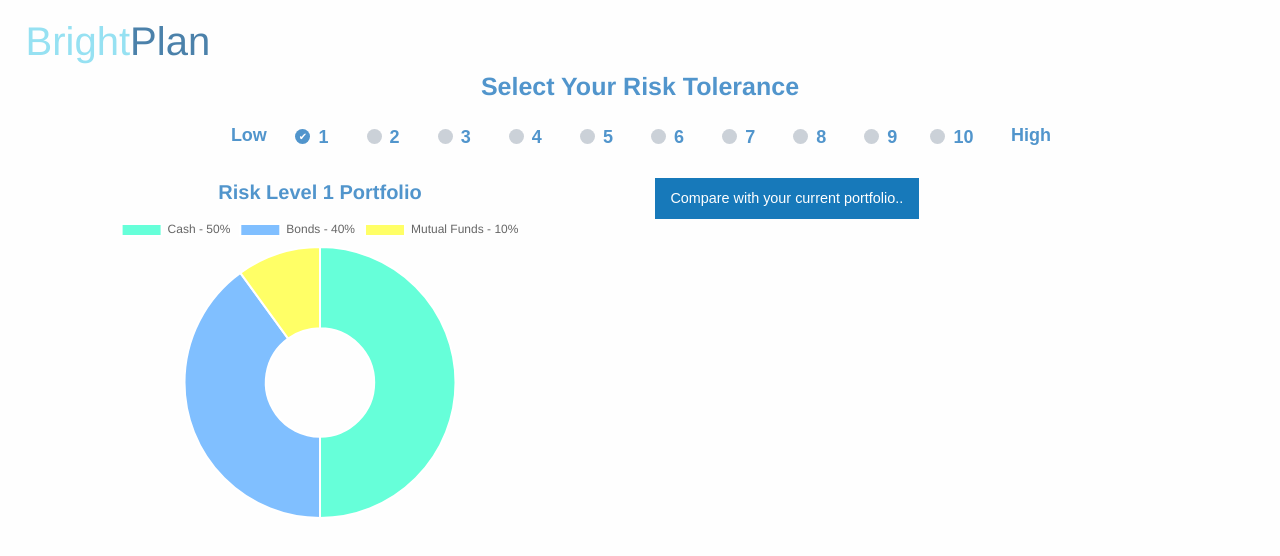
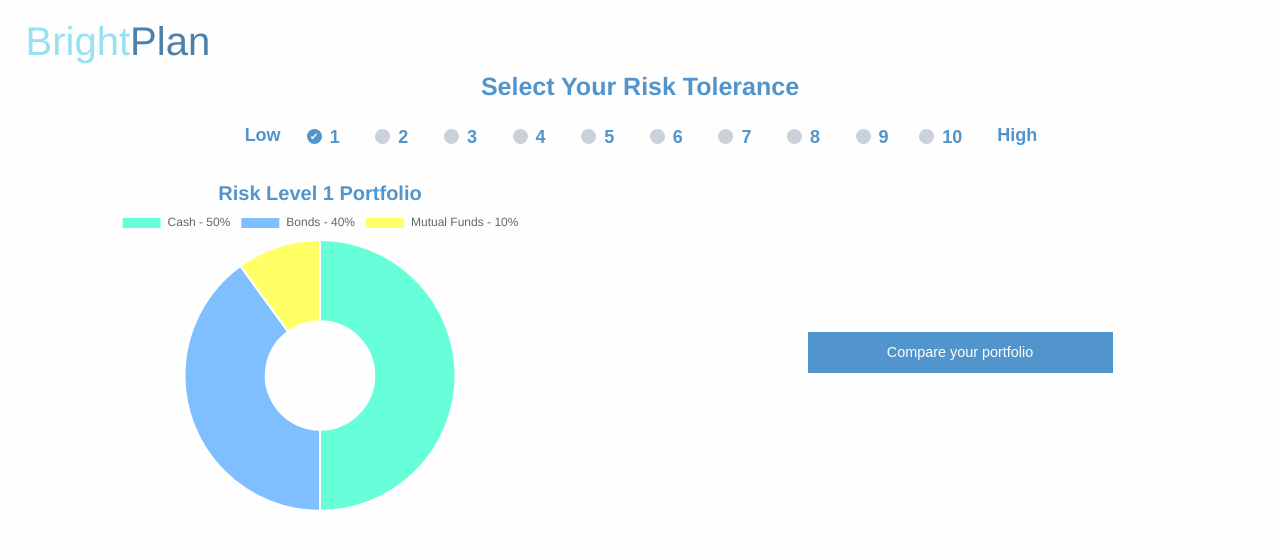
Before and after one commit to nezchaudhary/finance-ui, a React (Create React App) app: page / in a window 1280 px wide. Both pictures are taken after a click on the radio button 302 px from the left and 136 px from the top of the page. Shown: the top 556 px of the page. Built offline with nearby package versions, Linux system fonts and the light colour scheme.

Commit message:
Add styling to all buttons

```diff
--- a/src/components/App.css
+++ b/src/components/App.css
@@ -11,7 +11,7 @@ body {
 }
 
 .chart {
-  margin-top: 25px;
+  margin-top: 2%;
 }
 
 .compare {
@@ -28,4 +28,15 @@ body {
 
 h5 {
   font-weight: bold;
+  margin-bottom: 0%;
 }
+
+.custom {
+  margin-top: 6%;
+}
+
+@media(min-width: 40em) {
+  .custom {
+    margin-top: 2%;
+  }
+}
--- a/src/components/App.js
+++ b/src/components/App.js
@@ -16,7 +16,7 @@ class App extends Component {
           <div className="small-12 medium-6 cell chart">
             <IdealPortfolio />
           </div>
-          <div className="small-12 medium-6 cell chart">
+          <div className="small-12 medium-6 cell chart custom">
             <CustomPortfolio />
           </div>
         </div>
--- a/src/components/custom-portfolio/index.js
+++ b/src/components/custom-portfolio/index.js
@@ -32,18 +32,28 @@ class CustomPortfolio extends Component {
   }
 
   createDataTypes() {
-    const compare = this.createFormContext('Compare with your current portfolio..', 'button primary');
+    const compare = (
+      <div className="grid-x compare-button-wrapper">
+        {this.createFormContext('Compare your portfolio', 'button small-6 medium-6 cell compare-button')};
+      </div>
+    );
     const form = <PortfolioForm submit={this.handlePortfolioSubmit.bind(this)} />;
     const chart = (
       <div>
         <CustomChart />
-        {this.createFormContext('Change portfolio', 'clear button primary change-portfolio')}
+        <div className="grid-x">
+          {this.createFormContext('Change portfolio', 'small-4 medium-4  large-4 clear button change-button')}
+        </div>
       </div>
     );
     const noInput = (
-      <div>
-        <div className="text-bold">No investments found</div>
-        {this.createFormContext('Try Again', 'button primary')}
+      <div className="try-again-container">
+        <div className="grid-x">
+          <div className="small-12 medium-12 large-12 cell grid-x">
+            <div className="text-bold">No Investments Found</div>
+          </div>
+          {this.createFormContext('Try Again', 'button small-3 medium-3 large-3 cell try-again-button')}
+        </div>
       </div>
     );
     const riskSelected = this.props.level > 0;
--- a/src/components/custom-portfolio/input-field.js
+++ b/src/components/custom-portfolio/input-field.js
@@ -9,7 +9,7 @@ class InputField extends Component {
   render() {
     return (
       <div className="grid-x">
-        <label className="small-2 small-offset-2 medium-2 medium-offset-2 large-2 large-offest-2 cell form-label">{`${this.parseField()}:`}</label>
+        <label className="small-2 small-offset-2 medium-2 medium-offset-2 large-2 large-offset-2 cell form-label">{`${this.parseField()}:`}</label>
           <input className="small-6 medium-6 large-6 cell form-input" type="text" name={this.props.name} placeholder="$0" value={this.props.value} onChange={this.props.change} />
       </div>
     )
--- a/src/components/custom-portfolio/portfolio-form.css
+++ b/src/components/custom-portfolio/portfolio-form.css
@@ -2,6 +2,10 @@
   font-weight: bold;
   font-size: 15px;
   color: #5195cc;
+}
+
+.button {
+  background-color: #5195cc;
 }
 
 h5 {
@@ -27,12 +31,58 @@ h5 {
 .form-button {
   position:relative;
   left:26%;
-  background-color:  #5195cc;
 }
+
+.compare-button {
+  position:relative;
+  left:25%;
+}
+
+.compare-button-wrapper {
+  position: relative;
+}
+
+.try-again-button {
+  /* position: relative; */
+  margin-top: 5px;
+  /* left: 8%; */
+  margin-left: 7.5%;
+}
+
+.try-again-container {
+  position: relative;
+  left: 30%;
+}
+
+.change-button {
+  position: relative;
+  left: 34%;
+}
+
+/* .try-again-text {
+  position: relative;
+  left: 30%
+} */
 
 @media(min-width: 40em) {
   .form-button {
-    position:relative;
     left:29%;
   }
+
+  .compare-button-wrapper {
+    top: 46%;
+  }
+
+  .try-again-button {
+    /* left: 9.5%; */
+    margin-left:1.7%
+  }
+
+  .try-again-container {
+    top: 50%;
+  }
+
+  .change-button {
+    left: 33%
+  }
 }
--- a/src/components/custom-portfolio/portfolio-form.js
+++ b/src/components/custom-portfolio/portfolio-form.js
@@ -56,7 +56,7 @@ class UserPortfolioForm extends Component {
         <h5 className="center">Please tell us your investments in USD</h5>
         {this.renderInputs()}
         <div className="grid-x">
-          <button className="small-6 small-offest-4 medium-6 medium-offset-4 cell button expand form-button" type="submit" onClick={this.handleSubmit.bind(this)}>Show My Portfolio</button>
+          <button className="small-6 medium-6 cell button expand form-button" type="submit" onClick={this.handleSubmit.bind(this)}>Show My Portfolio</button>
         </div>
       </div>
     )
--- a/src/components/risk-levels/levels.js
+++ b/src/components/risk-levels/levels.js
@@ -14,7 +14,7 @@ class Levels extends Component {
     return (
       <div className="risk-levels-main">
         <h4 className="risk-levels-title center">Select Your Risk Tolerance</h4>
-        <div className="grid-x">
+        <div className="grid-x grid-padding-x">
           <div className="small-12 medium-8 medium-offset-2 large-8 large-offset-2 cell">
             <div className="grid-x">
               <span className="small-1 medium-1 large-1 cell center risk-type">Low</span>
```
